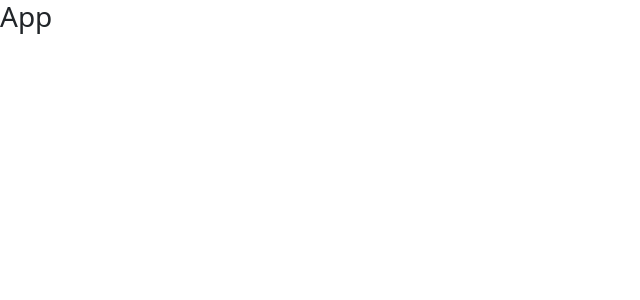
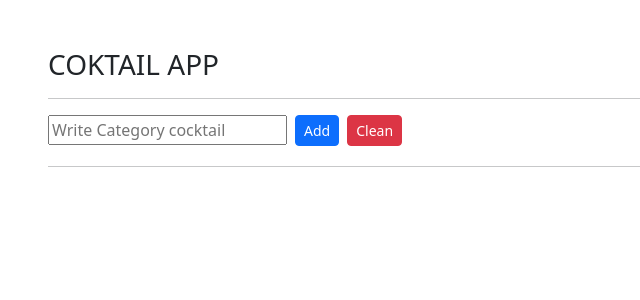
Before and after one commit to ZAHIDw3/COCKTAIL-APP, a React (Vite) app: page / in a window 1280 px wide. Shown: the top 300 px of the page, without its empty margins (0-640 px from the left). Built offline with nearby package versions, Linux system fonts and the light colour scheme.

Commit message:
empezando la estructura del proyecto

```diff
--- a/src/App.jsx
+++ b/src/App.jsx
@@ -1,8 +1,17 @@
+import { useState } from "react"
+import Cocktails from "./Components"
 
 function App() {
+  const [cocktail, setCocktail] = useState(["Margarita"])
   return (
-    <div>
-      <h3>App</h3>
+    <div className="m-5">
+      <h3>COKTAIL APP</h3>
+      <hr />
+      <Cocktails
+      cocktail={cocktail}
+      setCocktail={setCocktail}
+      />
+      <hr />
     </div>
   )
 }
--- /dev/null
+++ b/src/Components/CocktailInput.jsx
@@ -0,0 +1,25 @@
+
+const CocktailInput = () => {
+    return (
+        <div>
+            <input
+                placeholder="Write Category cocktail"
+                type="text"
+            />
+            <button
+                className="btn btn-primary btn-sm ms-2 mb-1"
+                type="button"
+            >
+                Add
+            </button>
+            <button
+                className="btn btn-danger btn-sm ms-2 mb-1"
+                type="button"
+            >
+                Clean
+            </button>
+        </div>
+    )
+}
+
+export default CocktailInput
--- /dev/null
+++ b/src/Components/index.jsx
@@ -0,0 +1,11 @@
+import CocktailInput from './CocktailInput'
+
+const Cocktails = () => {
+  return (
+    <div>
+        <CocktailInput/>
+    </div>
+  )
+}
+
+export default Cocktails
```
